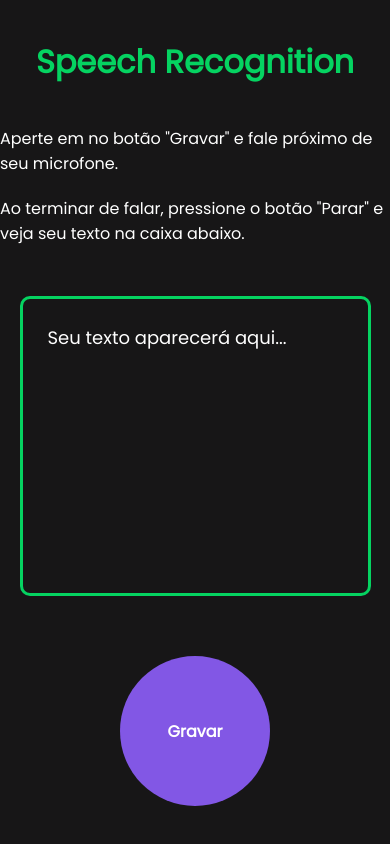
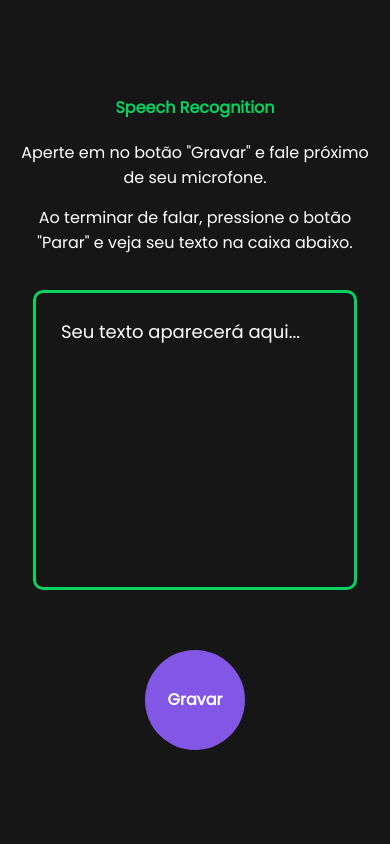
Before and after one commit to victorguirra/speech_recognition, a plain HTML site: page index.html in a window 390 px wide. Drawn offline with Linux system fonts and the light colour scheme.

Commit message:
adapte for mobile screen

```diff
--- a/index.html
+++ b/index.html
@@ -12,7 +12,7 @@
     </head>
     <body>
         <div class="container">
-            <h1>Speech Recognition</h1>
+            <h4>Speech Recognition</h4>
             <p>Aperte em no botão "Gravar" e fale próximo de seu microfone.</p>
             <p>Ao terminar de falar, pressione o botão "Parar" e veja seu texto na caixa abaixo.</p>
             <div class="box-text">Seu texto aparecerá aqui...</div>
--- a/styles.css
+++ b/styles.css
@@ -10,6 +10,8 @@
     width:100%;
     height:100vh;
 
+    padding:15px;
+
     background-color:#171617;
 
     display:flex;
@@ -18,23 +20,23 @@
     justify-content:center;
 }
 
-.container h1 {
+.container h4 {
     color:#05D361;
-    margin-bottom:40px;
+    margin-bottom:20px;
 }
 
 .container p {
     color:#FFF;
-    margin-bottom:20px;
+    margin-bottom:15px;
+    text-align:center;
 }
-
 
 .container .box-text {
     width: min(90%, 900px);
     height:300px;
 
     padding:25px;
-    margin-top:30px;
+    margin-top:20px;
 
     border:3px solid #05D361;
     border-radius:10px;
@@ -44,8 +46,8 @@
 }
 
 .container button {
-    width: 150px;
-    height: 150px;
+    width: 100px;
+    height: 100px;
 
     border-radius:50%;
     margin-top:60px;
```
